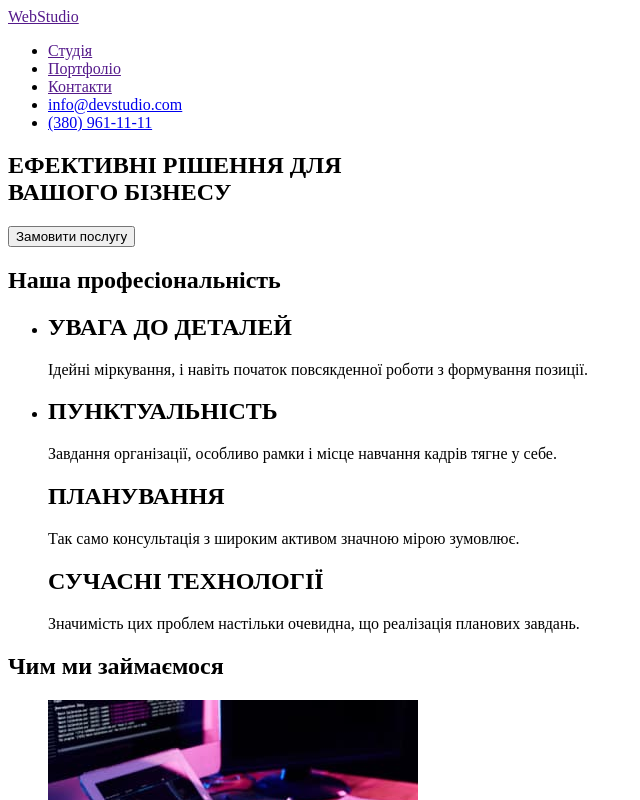
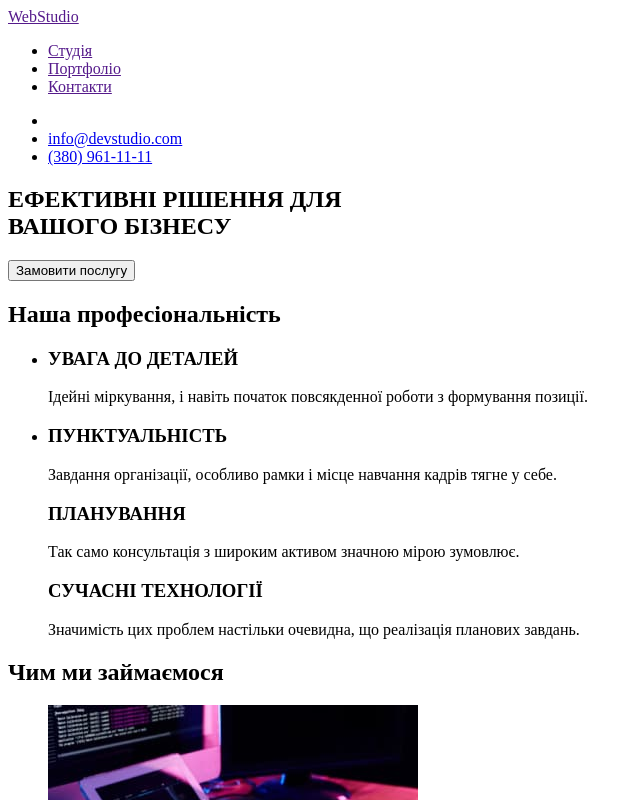
Before and after one commit to RomanNosulskyi/RomanNosulskyi-goit-markup-hw-01, a plain HTML site: page index.html in a window 1280 px wide. Shown: the top 800 px of the page, without its empty margins (0-640 px from the left). Drawn offline with Linux system fonts and the light colour scheme.

Commit message:
update 06.10

```diff
--- a/index.html
+++ b/index.html
@@ -14,10 +14,12 @@
             <li><a href="">Студія</a></li>
             <li><a href="">Портфоліо</a></li>
             <li><a href="">Контакти</a></li>
-            <li><a href="mailto:info@devstidio.com">info@devstudio.com</a></li>
-            <li><a href="tel:+3809611111">(380) 961-11-11</a></li>
         </ul>
         </nav>
+        <ul>
+            <li><li><a href="mailto:info@devstidio.com">info@devstudio.com</a></li>
+            <li><a href="tel:+3809611111">(380) 961-11-11</a></li></li>
+        </ul>
     </header>
     <main>
         <section>
@@ -30,7 +32,7 @@
         <h2>Наша професіональність</h2>
         <ul>
             <li>
-                <h2>УВАГА ДО ДЕТАЛЕЙ</h2>
+                <h3>УВАГА ДО ДЕТАЛЕЙ</h3>
                 <p>
                     Ідейні міркування,
                     і навіть початок повсякденної роботи з формування
@@ -38,17 +40,17 @@
                 </p>
             </li>
             <li>
-                <h2>ПУНКТУАЛЬНІСТЬ</h2>
+                <h3>ПУНКТУАЛЬНІСТЬ</h3>
                 <p>
                     Завдання організації, особливо рамки
                     і місце навчання кадрів тягне у себе.
                 </p>
-                <h2>ПЛАНУВАННЯ</h2>
+                <h3>ПЛАНУВАННЯ</h3>
                 <p>
                     Так само консультація з широким
                     активом значною мірою зумовлює.
                 </p>
-                <h2>СУЧАСНІ ТЕХНОЛОГІЇ</h2>
+                <h3>СУЧАСНІ ТЕХНОЛОГІЇ</h3>
                 <p>
                     Значимість цих проблем настільки
                     очевидна, що реалізація планових
@@ -101,7 +103,7 @@
 <a href="">Web Studio</a>
 <address>
     <ul>
-        <li><p>м. Київ, пр-т Лесі Українки, 26</p>  <br/></li>
+        <li><a href="">м. Київ, пр-т Лесі Українки, 26</a><br/></li>
         <li><a href="mailto:info@devstudio.com">info@devstudio.com</a> <br/></li>
         <li><a href="tel:+380961111111">+38 096 111 11 11</a></li>
     </ul>
```
